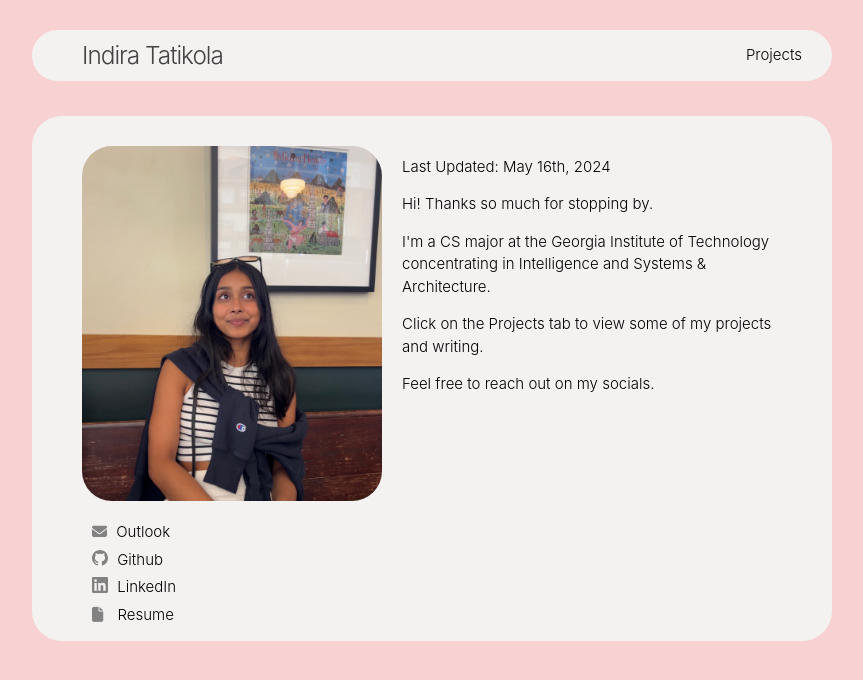
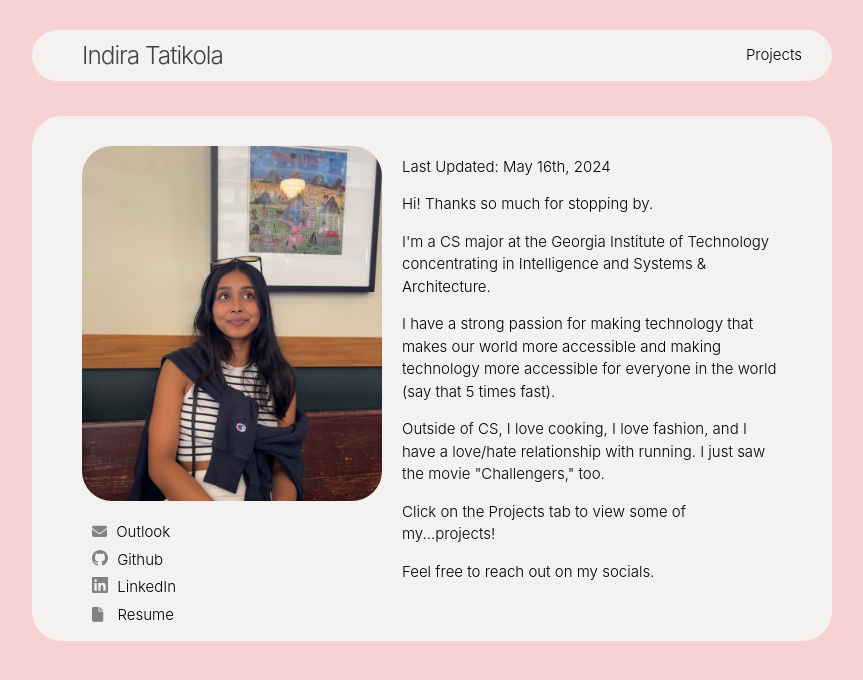
Before and after one commit to itatikola/itatikola.github.io, a Jekyll site: the page built from index.html, in a window 1280 px wide. Shown: the top 680 px of the page, without its empty margins (208-1071 px from the left). Built offline with Jekyll 4.4.1, drawn with Linux system fonts in a browser that asks for light colours; nearby versions of some CDN libraries.

```diff
--- a/index.html
+++ b/index.html
@@ -12,7 +12,14 @@ title: Home
     <p>I'm a CS major at the Georgia Institute of Technology concentrating in
         Intelligence and Systems & Architecture.
     </p>
-    <p>Click on the Projects tab to view some of my projects and writing.
+    <p>I have a strong passion for making technology that makes our world
+        more accessible and making technology more accessible for everyone in the world (say that 5 times fast).
+    </p>
+    <p>
+        Outside of CS, I love cooking, I love fashion, and I have a love/hate relationship with running.
+        I just saw the movie "Challengers," too.
+    </p>
+    <p>Click on the Projects tab to view some of my...projects!
     </p>
     <p>Feel free to reach out on my socials.</p>
 </div>
--- a/projects.html
+++ b/projects.html
@@ -2,8 +2,8 @@
 layout: default
 title: Projects
 ---
-<p style="margin-top:30px;">Below are some of my projects! I also love fashion so sometimes I write about cool collections.</p>
-<p>I try to write and/or make something every month.</p>
+<p style="margin-top:30px;">Below are some of my projects!</p>
+<p>I try to make something every month.</p>
 <div>
     {% for post in site.posts %}
     <a href="{{ post.url }}" style="color: grey; text-decoration: none;">
```
Also changed, not shown: _posts/2024-1-15-Project-#2-Recitation-Slides copy.md (added, +14 -0 lines), _posts/2024-1-15-Project-#2-Recitation-Slides.md (deleted, +0 -14 lines), _posts/2024-2-15-Project-#3-CodeGradr copy.md (added, +13 -0 lines), _posts/2024-4-15-Project-#4-SpotifyWrapped.md (added, +16 -0 lines), 9 other files.
